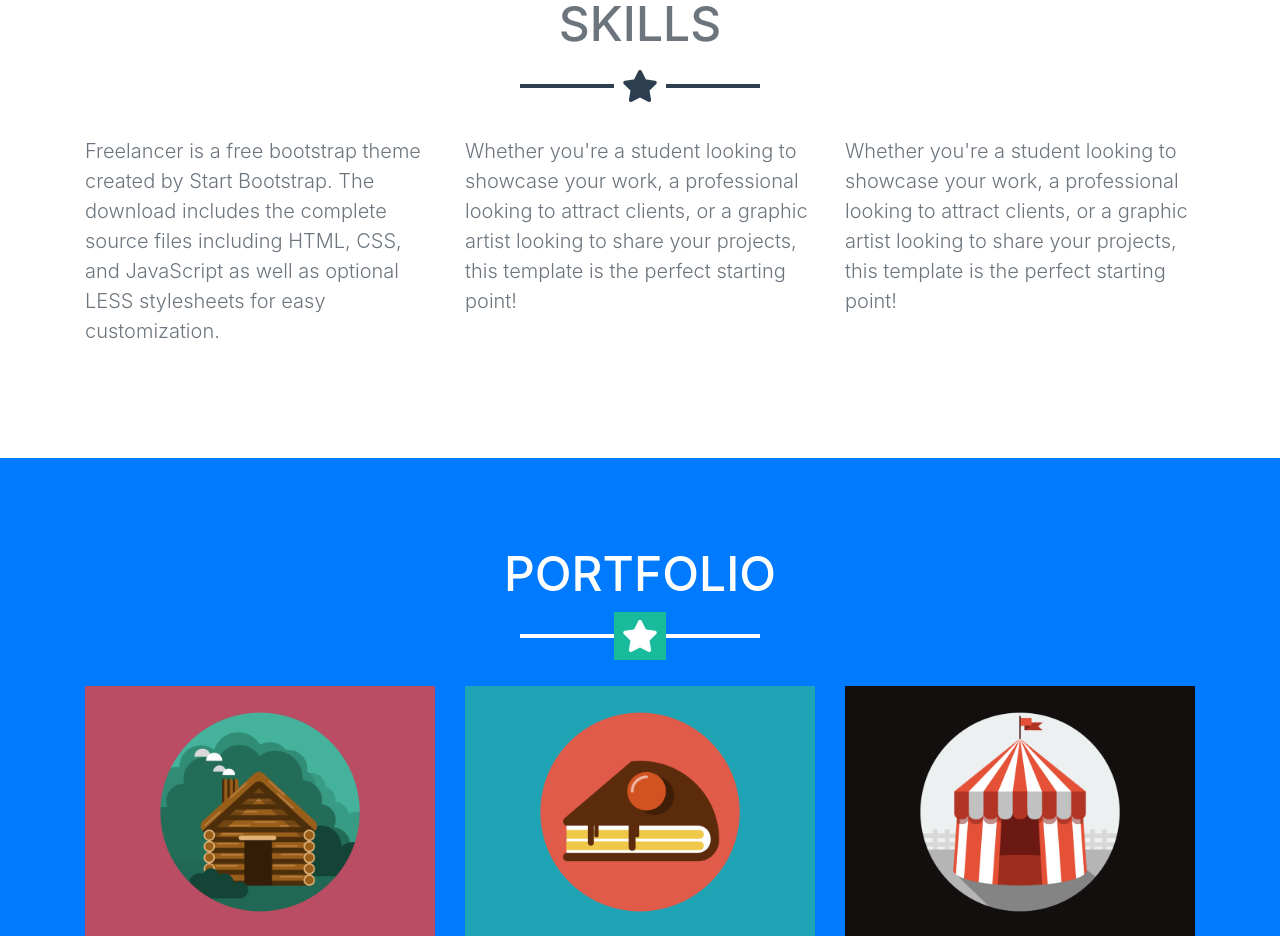
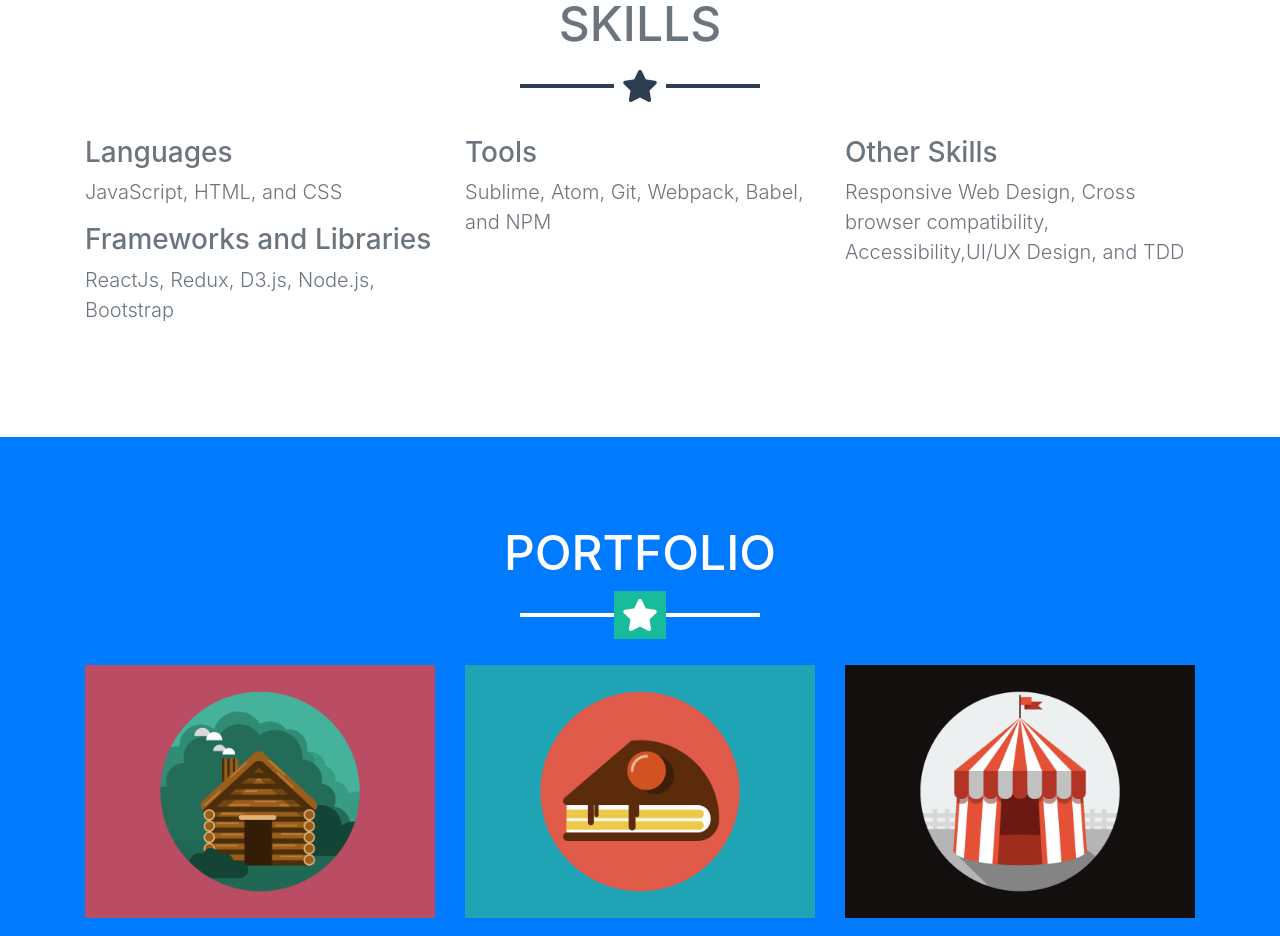
Before and after one commit to kodeGenius/MyPortfolio, a website with bundled scripts: page index.html in a window 1280 px wide. Shown: the part 1000-1936 px from the top of the page. Built offline with nearby package versions, Linux system fonts and the light colour scheme.

Commit message:
skills setup

```diff
--- a/index.html
+++ b/index.html
@@ -72,13 +72,18 @@
       <hr class="star-dark mb-5">
       <div class="row">
         <div class="col-lg-4 ml-auto">
-          <p class="lead">Freelancer is a free bootstrap theme created by Start Bootstrap. The download includes the complete source files including HTML, CSS, and JavaScript as well as optional LESS stylesheets for easy customization.</p>
+          <h3>Languages</h3>
+          <p class="lead">JavaScript, HTML, and CSS</p>
+          <h3>Frameworks and Libraries</h3>
+          <p class="lead">ReactJs, Redux, D3.js, Node.js, Bootstrap</p>
         </div>
         <div class="col-lg-4 mr-auto">
-          <p class="lead">Whether you're a student looking to showcase your work, a professional looking to attract clients, or a graphic artist looking to share your projects, this template is the perfect starting point!</p>
+          <h3>Tools</h3>
+          <p class="lead">Sublime, Atom, Git, Webpack, Babel, and NPM</p>
         </div>
         <div class="col-lg-4 mr-auto">
-          <p class="lead">Whether you're a student looking to showcase your work, a professional looking to attract clients, or a graphic artist looking to share your projects, this template is the perfect starting point!</p>
+          <h3>Other Skills</h3>
+          <p class="lead">Responsive Web Design, Cross browser compatibility, Accessibility,UI/UX Design, and TDD</p>
         </div>
       </div>
     </div>
```
